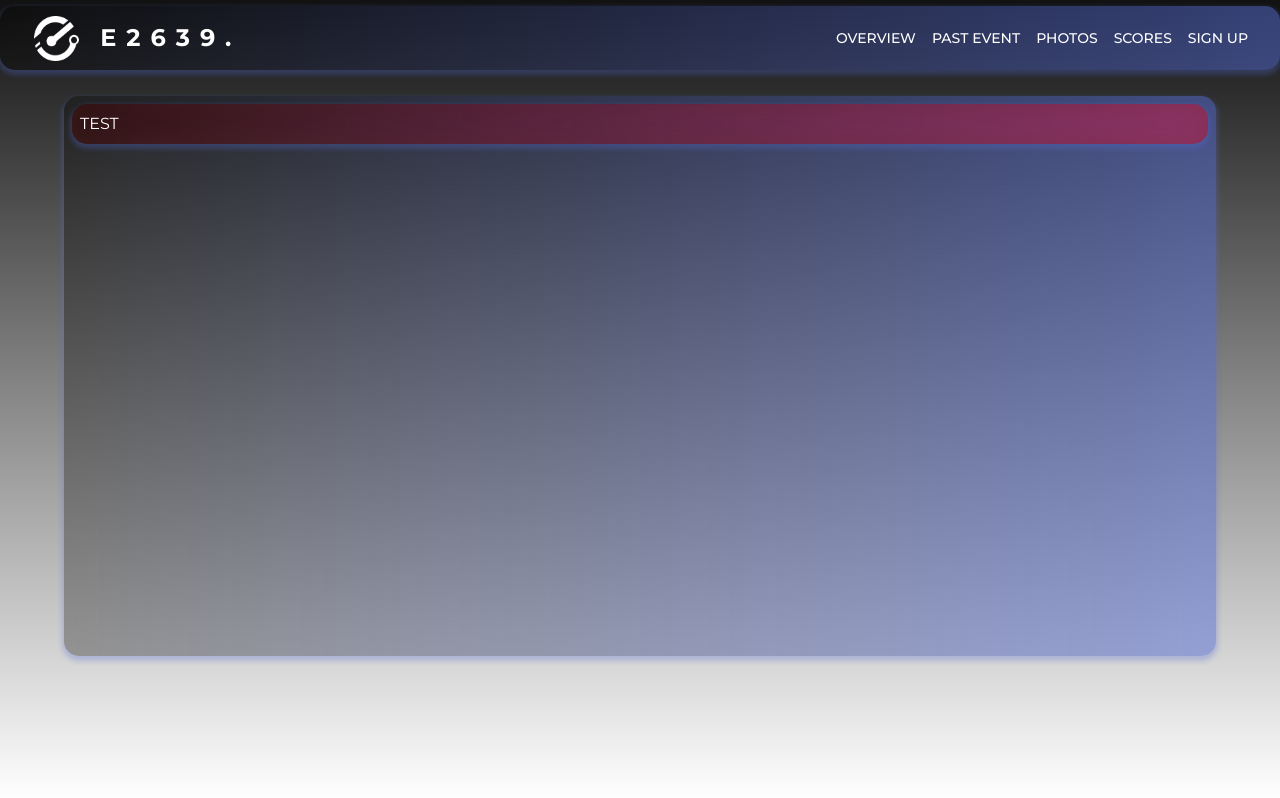
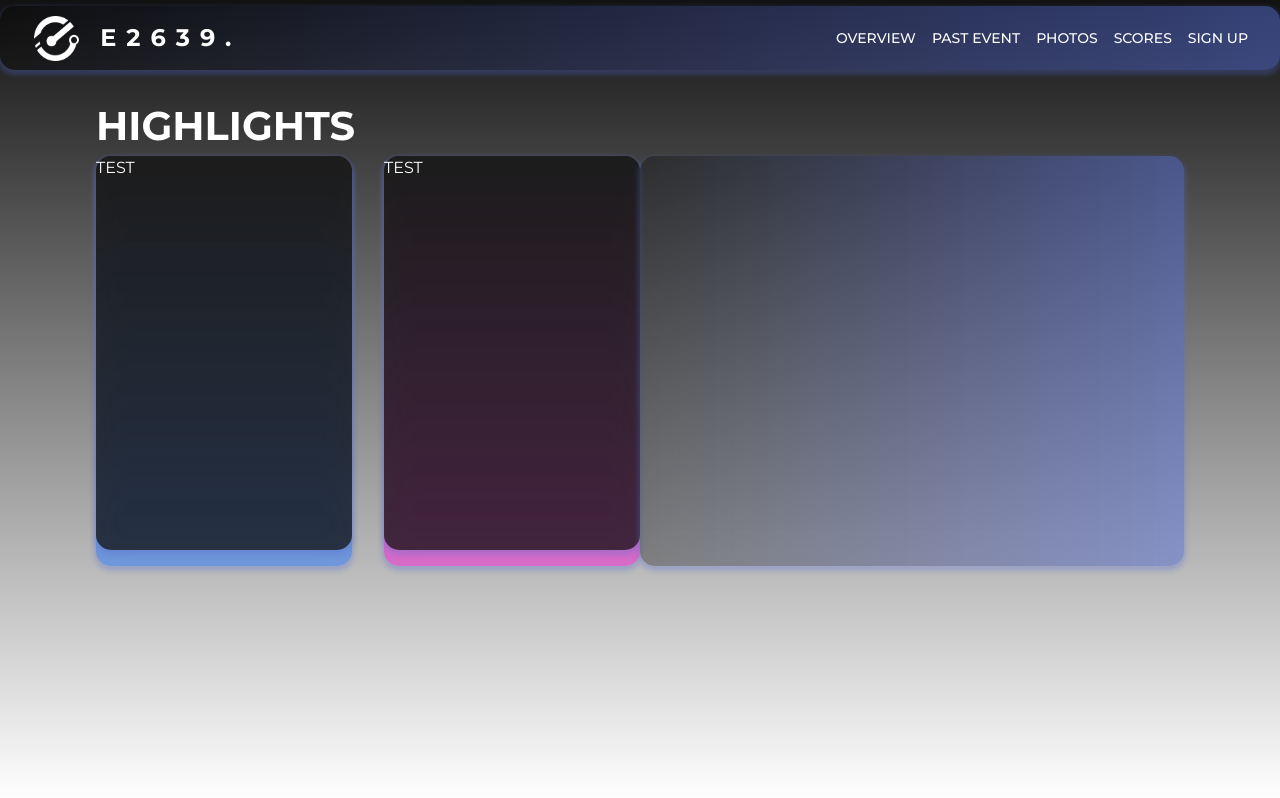
Before and after one commit to victorlim12/Enitio2023-web-dashboard, a Next.js app: page /ScoreBoard in a window 1280 px wide. Built offline with nearby package versions, Linux system fonts and the light colour scheme.

Commit message:
Created Clan Card

```diff
--- a/components/Card.tsx
+++ b/components/Card.tsx
@@ -8,20 +8,22 @@ import Image from "next/image";
 import * as constants from "../config/constants";
 
 import { alpha, styled } from "@mui/material/styles";
-import { Card } from "@mui/material";
+import { Grid } from "@mui/material";
 
-const CustomCard = styled(Card)(({ theme }) => ({
+const CustomCard = styled(Box)(({ theme }) => ({
   background: `linear-gradient(to right, rgba(0,0,0,0.3),${alpha(
     theme.palette.primary.main,
     0.5
   )})`,
+  width: "100%",
+  height: "100%",
   backdropFilter: "blur(15px)",
   borderRadius: 15,
   padding: 8,
   boxShadow: `0 3px 5px 2px ${alpha(theme.palette.primary.main, 0.3)}`,
 }));
 
-export function DefaultCard ({children, sx}) {
+export function DefaultCard ({children, sx={}}) {
   return (
     <CustomCard sx={sx}>
       {children}
@@ -29,11 +31,17 @@ export function DefaultCard ({children, sx}) {
   );
 }
 
-export function ClanCard ({children, sx={}}) {
+export function ClanCard ({children, sx={}, color}) {
   return (
-    <CustomCard sx={{...sx,  background: `linear-gradient(to right, rgba(100,0,0,0.3), rgba(200,10,30,0.5)
-    )})`,}}>
+    <Grid item md={6} xs={12}>
+    <CustomCard sx={{...sx,  background: `linear-gradient(to bottom, rgba(0,0,0,0.3),${alpha(
+    color,
+    0.5
+  )})`, padding: 0, paddingBottom: 2, aspectRatio: "1/1.6"}}>
+    <CustomCard sx={{...sx,  background: `rgba(27,27,27,0.8)`,padding: 0}}>
       {children}
     </CustomCard>
+    </CustomCard>
+    </Grid>
   );
 }
--- a/pages/ScoreBoard/index.tsx
+++ b/pages/ScoreBoard/index.tsx
@@ -1,17 +1,43 @@
 import Image from 'next/image'
 import styles from './page.module.css'
-import { Box } from '@mui/material'
+import { Box, Grid, Typography } from '@mui/material'
 import {ClanCard, DefaultCard} from '../../components/Card'
 
 export default function Home() {
   return (
     <main className={styles.main}>
-      <DefaultCard sx={{width: "90vw", height: "70vh"}}>
-        <ClanCard>
-        TEST
-        </ClanCard>
 
-      </DefaultCard>
+      <Grid container>
+      <Grid item xs={12}>
+        <Typography sx={{fontSize: 40, fontWeight: 800}}>
+          HIGHLIGHTS
+        </Typography>
+        </Grid>
+          <Grid item md={6} xs={12}>
+          <Grid container spacing={4}>
+
+          <ClanCard color={"#2677FF"}>
+            TEST
+          </ClanCard>
+
+          <ClanCard color={"#F81EDB"}>
+            TEST
+          </ClanCard>
+      </Grid>
+
+
+      </Grid>
+
+            <Grid item md={6} xs={12}>
+            <DefaultCard >
+            </DefaultCard>
+            </Grid>
+      </Grid>
+
+
+
+
+
     </main>
   )
 }
```
